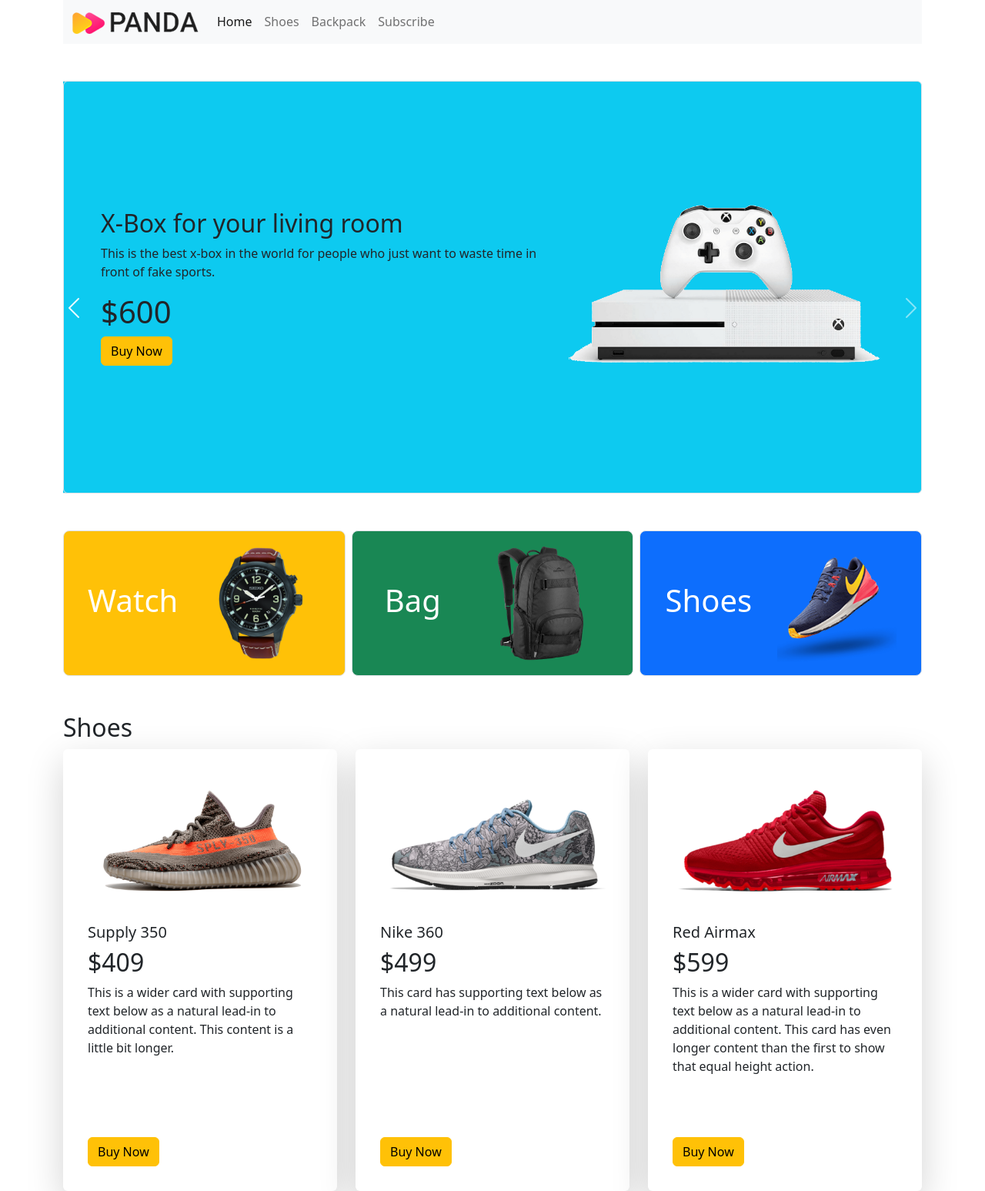
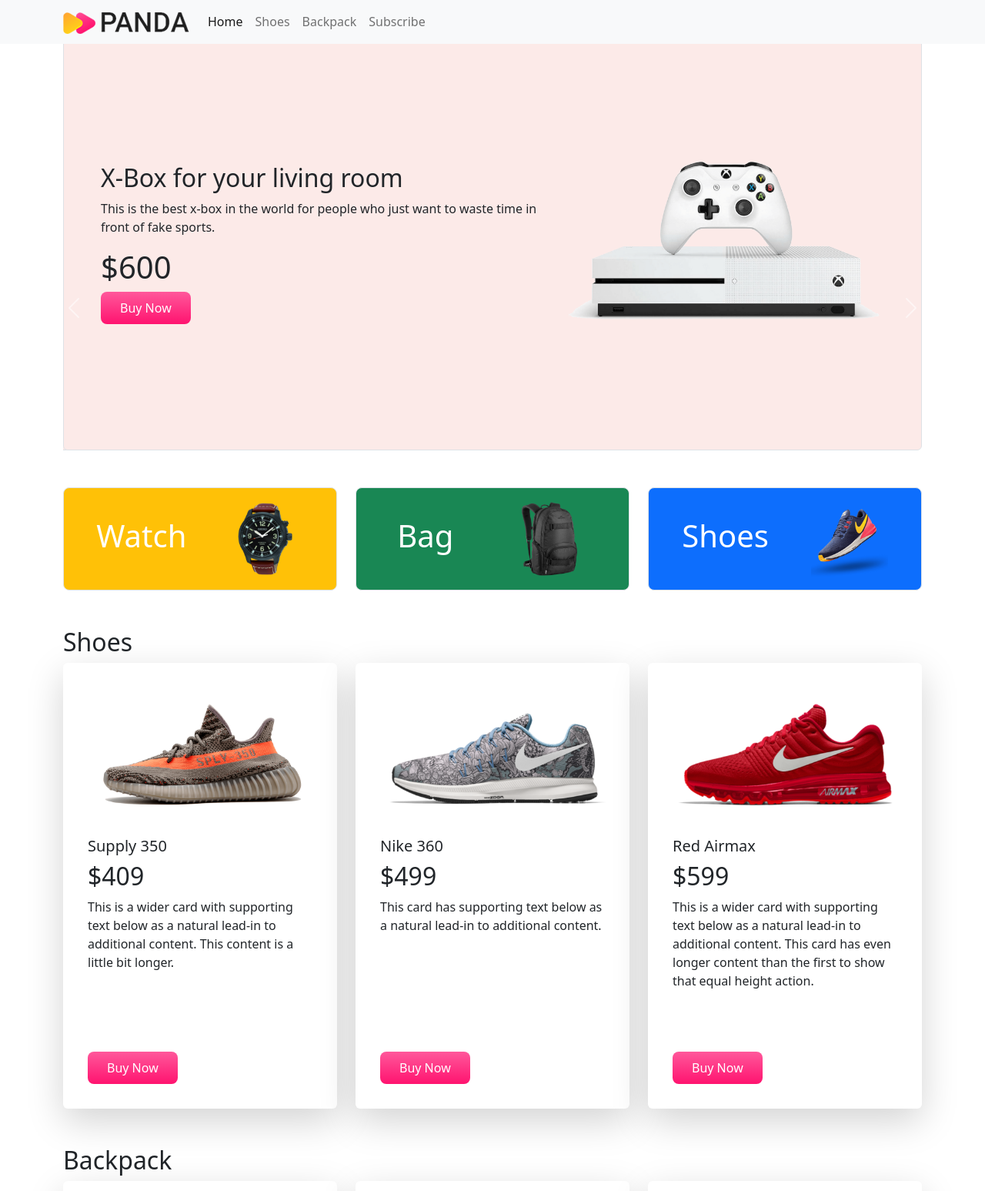
Before and after one commit to ifty17/panda-commerce-bootstrap, a plain HTML site: page index.html in a window 1280 px wide. Shown: the top 1547 px of the page at 77% size. Drawn offline with nearby package versions, Linux system fonts and the light colour scheme; grey boxes are pictures that could not be loaded.

Commit message:
custome-style

```diff
--- a/index.html
+++ b/index.html
@@ -5,14 +5,17 @@
     <meta charset="utf-8">
     <meta name="viewport" content="width=device-width, initial-scale=1">
     <title>Panda Commerce</title>
-    <link href="https://cdn.jsdelivr.net/npm/bootstrap@5.2.0/dist/css/bootstrap.min.css" rel="stylesheet"
-        integrity="sha384-gH2yIJqKdNHPEq0n4Mqa/HGKIhSkIHeL5AyhkYV8i59U5AR6csBvApHHNl/vI1Bx" crossorigin="anonymous">
+    <link href="https://cdn.jsdelivr.net/npm/bootstrap@5.2.0/dist/css/bootstrap.min.css" rel="stylesheet" integrity="sha384-gH2yIJqKdNHPEq0n4Mqa/HGKIhSkIHeL5AyhkYV8i59U5AR6csBvApHHNl/vI1Bx" crossorigin="anonymous">
+    <!-- CSS stylesheet -->
+    <link rel="stylesheet" href="style.css">
+
+
 </head>
 <body>
 
 
     <header class="container">
-        <nav class="navbar navbar-expand-lg bg-light">
+        <nav class="navbar navbar-expand-lg fixed-top bg-light">
             <div class="container">
                 <a class="navbar-brand" href="#">
                     <img src="images/logo.png" alt="">
@@ -27,13 +30,13 @@
                             <a class="nav-link active" aria-current="page" href="#">Home</a>
                         </li>
                         <li class="nav-item">
-                            <a class="nav-link" href="#">Shoes</a>
+                            <a class="nav-link" href="#shoes">Shoes</a>
                         </li>
                         <li class="nav-item">
-                            <a class="nav-link" href="#">Backpack</a>
+                            <a class="nav-link" href="#backpack">Backpack</a>
                         </li>
                         <li class="nav-item">
-                            <a class="nav-link" href="#">Subscribe</a>
+                            <a class="nav-link" href="#subscribe">Subscribe</a>
                         </li>
                     </ul>
 
@@ -44,7 +47,7 @@
         <section class="mt-5">
             <div id="carouselExampleControls" class="carousel slide" data-bs-ride="carousel">
                 <div class="carousel-inner">
-                    <div class="carousel-item active border rounded bg-info p-5">
+                    <div class="carousel-item active border rounded panda-bg-info p-5">
                     <div class="row">
                         <div class="col-lg-7 d-flex align-items-center">
                             <div>
@@ -54,7 +57,7 @@
                                 <p>This is the best headphone in the world for people who just want to waste time in front of funky world.
                                 </p>
                                 <h1>$400</h1>
-                                <div class="btn btn-warning">Buy Now</div>
+                                <div class="btn panda-btn-buynow">Buy Now</div>
                             </div>
 
                         </div>
@@ -63,7 +66,7 @@
                         </div>
                     </div>
                     </div>
-                    <div class="carousel-item active border rounded bg-info p-5">
+                    <div class="carousel-item active border rounded panda-bg-info p-5">
                     <div class="row">
                         <div class="col-lg-7 d-flex align-items-center">
                             <div>
@@ -73,7 +76,7 @@
                                 <p>This is the best tv in the world for people who just want to waste time in front of tv.
                                 </p>
                                 <h1>$1200</h1>
-                                <div class="btn btn-warning">Buy Now</div>
+                                <div class="btn panda-btn-buynow">Buy Now</div>
                             </div>
 
                         </div>
@@ -82,7 +85,7 @@
                         </div>
                     </div>
                     </div>
-                    <div class="carousel-item active border rounded bg-info p-5">
+                    <div class="carousel-item active border rounded panda-bg-info p-5">
                     <div class="row">
                         <div class="col-lg-7 d-flex align-items-center">
                             <div>
@@ -92,7 +95,7 @@
                                 <p>This is the best x-box in the world for people who just want to waste time in front of fake sports.
                                 </p>
                                 <h1>$600</h1>
-                                <div class="btn btn-warning">Buy Now</div>
+                                <div class="btn panda-btn-buynow">Buy Now</div>
                             </div>
 
                         </div>
@@ -123,8 +126,8 @@
     <main>
         <!-- catagories start -->
         <section>
-            <div class="container overflow-hidden text-center my-5">
-                <div class="row g-2">
+            <div class="container overflow-hidden text-center my-5 catagories">
+                <div class="row g-4">
                     <!-- single - catagory -->
                     <div class="col-lg-4 col-md-6 col-sm-12">
                         <div class="p-3 border bg-warning d-flex align-items-center justify-content-around rounded-3">
@@ -150,13 +153,13 @@
             </div>
         </section>
         <!-- catagories end -->
-    </main>
+
 
 <!---------------------------------------------------
                   Cards grid cards
 ----------------------------------------------------->
 <!-- shoes section start -->
-<section class="container my-5">
+<section class="container my-5 " id="shoes">
     <h2>Shoes</h2>
     <div class="row row-cols-1 row-cols-md-2 row-cols-lg-3 g-4">
         <div class="col">
@@ -170,7 +173,7 @@
                         content. This content is a little bit longer.</p>
                 </div>
                 <div class="m-3">
-                    <div class="btn btn-warning">Buy Now</div>
+                    <div class="btn panda-btn-buynow">Buy Now</div>
                 </div>
             </div>
         </div>
@@ -183,7 +186,7 @@
                     <p class="card-text">This card has supporting text below as a natural lead-in to additional content.</p>
                 </div>
                 <div class="m-3">
-                    <div class="btn btn-warning">Buy Now</div>
+                    <div class="btn panda-btn-buynow">Buy Now</div>
                 </div>
             </div>
         </div>
@@ -197,7 +200,7 @@
                         content. This card has even longer content than the first to show that equal height action.</p>
                 </div>
                 <div class="m-3">
-                    <div class="btn btn-warning">Buy Now</div>
+                    <div class="btn panda-btn-buynow">Buy Now</div>
                 </div>
             </div>
         </div>
@@ -206,8 +209,8 @@
 </section>
 <!-- shoes section end -->
 <!-- backpack section start -->
-<section class="container my-5">
-    <h2>Backpack</h2>
+<section class="container my-5" id="backpack">
+    <h2> Backpack </h2>
     <div class="row row-cols-1 row-cols-md-2 row-cols-lg-3 g-4">
         <div class="col">
 
@@ -221,7 +224,7 @@
                         content. This content is a little bit longer.</p>
                 </div>
                 <div class="m-3">
-                    <div class="btn btn-warning">Buy Now</div>
+                    <div class="btn panda-btn-buynow">Buy Now</div>
                 </div>
             </div>
         </div>
@@ -235,7 +238,7 @@
                     </p>
                 </div>
                 <div class="m-3">
-                    <div class="btn btn-warning">Buy Now</div>
+                    <div class="btn panda-btn-buynow">Buy Now</div>
                 </div>
             </div>
         </div>
@@ -250,7 +253,7 @@
                         content. This card has even longer content than the first to show that equal height action.</p>
                 </div>
                 <div class="m-3">
-                    <div class="btn btn-warning">Buy Now</div>
+                    <div class="btn panda-btn-buynow">Buy Now</div>
                 </div>
             </div>
         </div>
@@ -258,6 +261,25 @@
 
 </section>
 <!-- backpack section end -->
+<!-- subscribe start -->
+<section style="height: 300px; " class="container d-flex justify-content-center align-items-center panda-bg-info" id="subscribe">
+   <div>
+    <h2>LET'S STAY IN TOUCH</h2>
+    <p>Get updates on sales, specials and more</p>
+    <form>
+        <div class="mb-1">
+            <input type="email" class="form-control" id="exampleInputEmail1" aria-describedby="emailHelp">
+        </div>
+
+        <button type="submit" class="btn btn-primary">Submit</button>
+    </form>
+   </div>
+
+</section>
+</main>
+<footer class="mt-5 text-center">
+    <p><small>©2020. Panda Commerce. All rights reserved. Sofia, Bulgaria.</small></p>
+</footer>
 
 
 
--- /dev/null
+++ b/style.css
@@ -0,0 +1,14 @@
+.panda-bg-info{
+    background-color: #fceae8;
+}
+.catagories img{
+    width: 100px;
+}
+.panda-btn-buynow{
+        background-image: linear-gradient(to bottom, #FF589B 0%, #FF136F 100%);
+            color: #fff;
+            border: none;
+            border-radius: 8px;
+            padding: 9px 25px;
+            cursor: pointer;
+}
```
